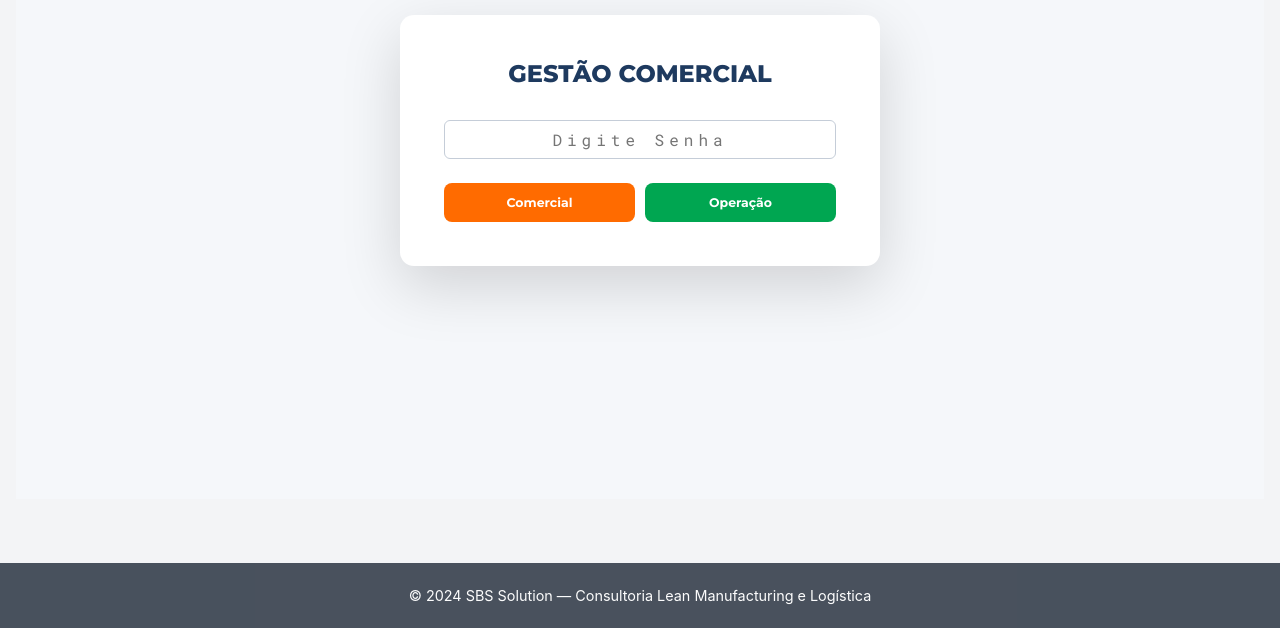
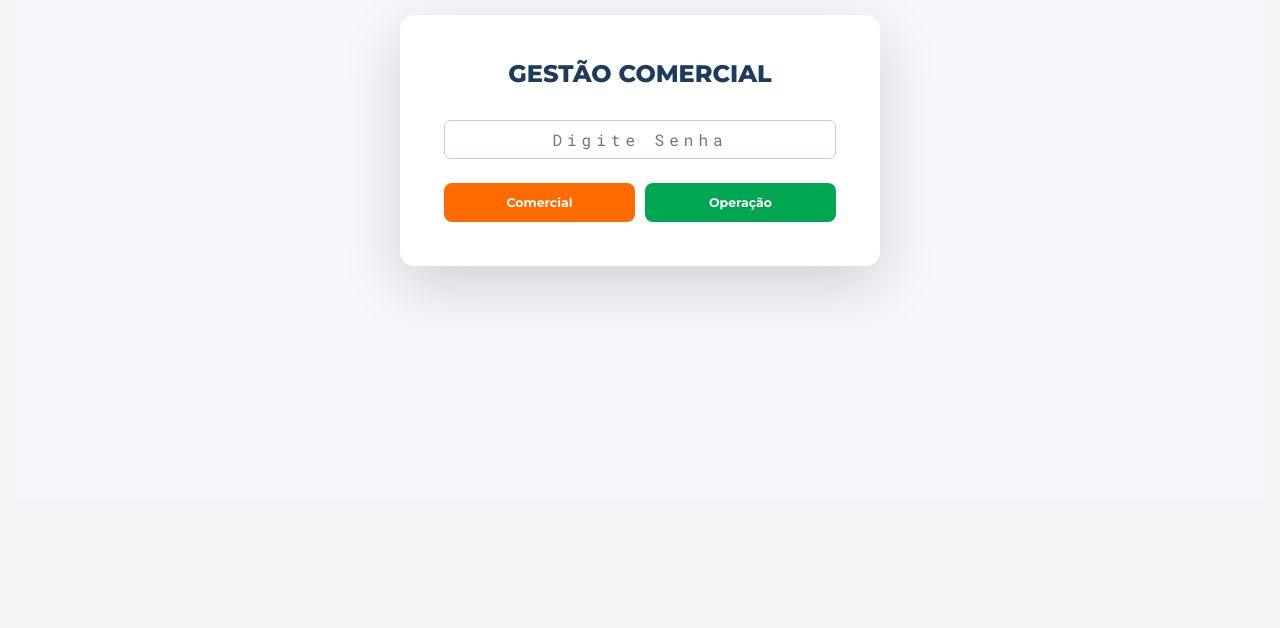
Before and after one commit to Pdbona/gestao-comercial-superior, a React (Create React App) app: page / in a window 1280 px wide. Shown: the part 333-961 px from the top of the page. After the commit the page ends 864 px from the top, so only its background shows below. Built offline with nearby package versions, Linux system fonts and the light colour scheme; the HTML template or start-up script is replaced by a standard one.

Commit message:
Update App.jsx

```diff
--- a/src/App.jsx
+++ b/src/App.jsx
@@ -9,10 +9,6 @@ function App() {
       <main className="app-main">
         <GestaoComercialSuperior />
       </main>
-
-      <footer className="app-footer">
-        <p>© 2024 SBS Solution — Consultoria Lean Manufacturing e Logística</p>
-      </footer>
     </div>
   );
 }
```
